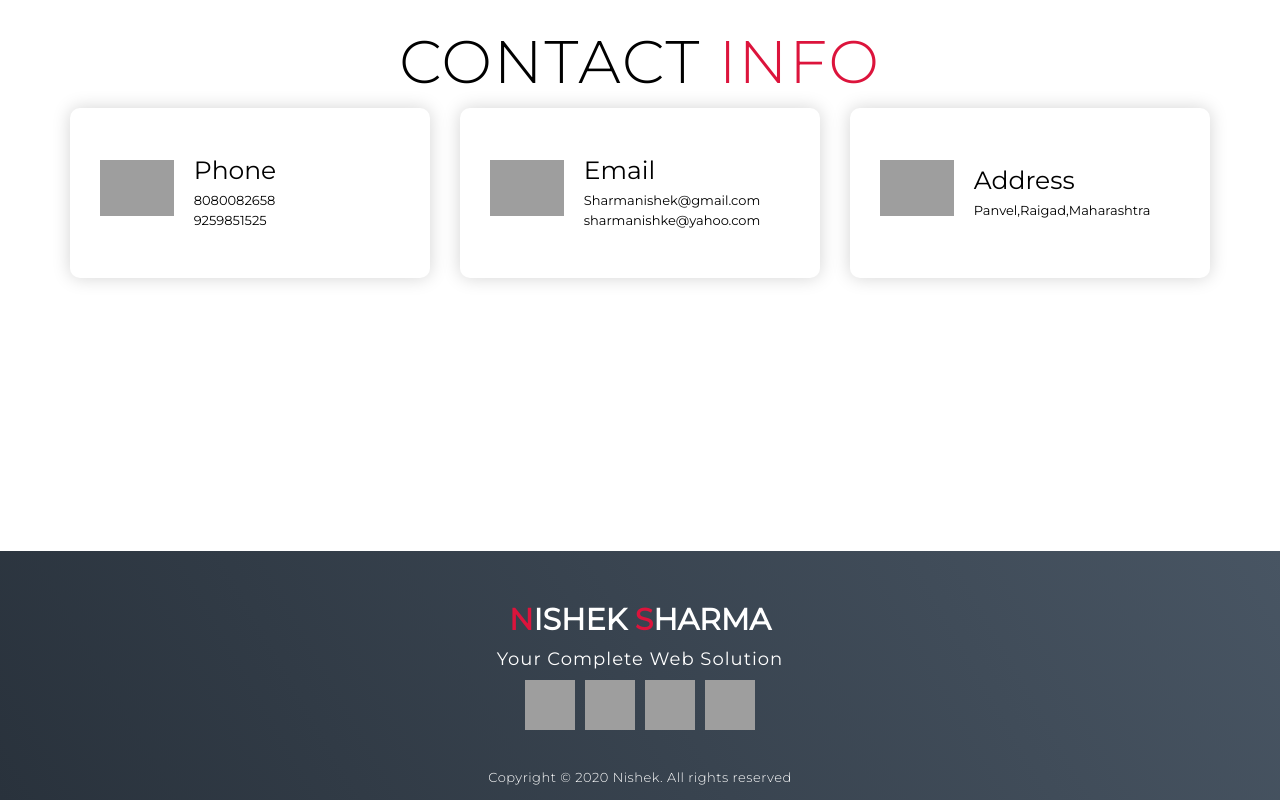
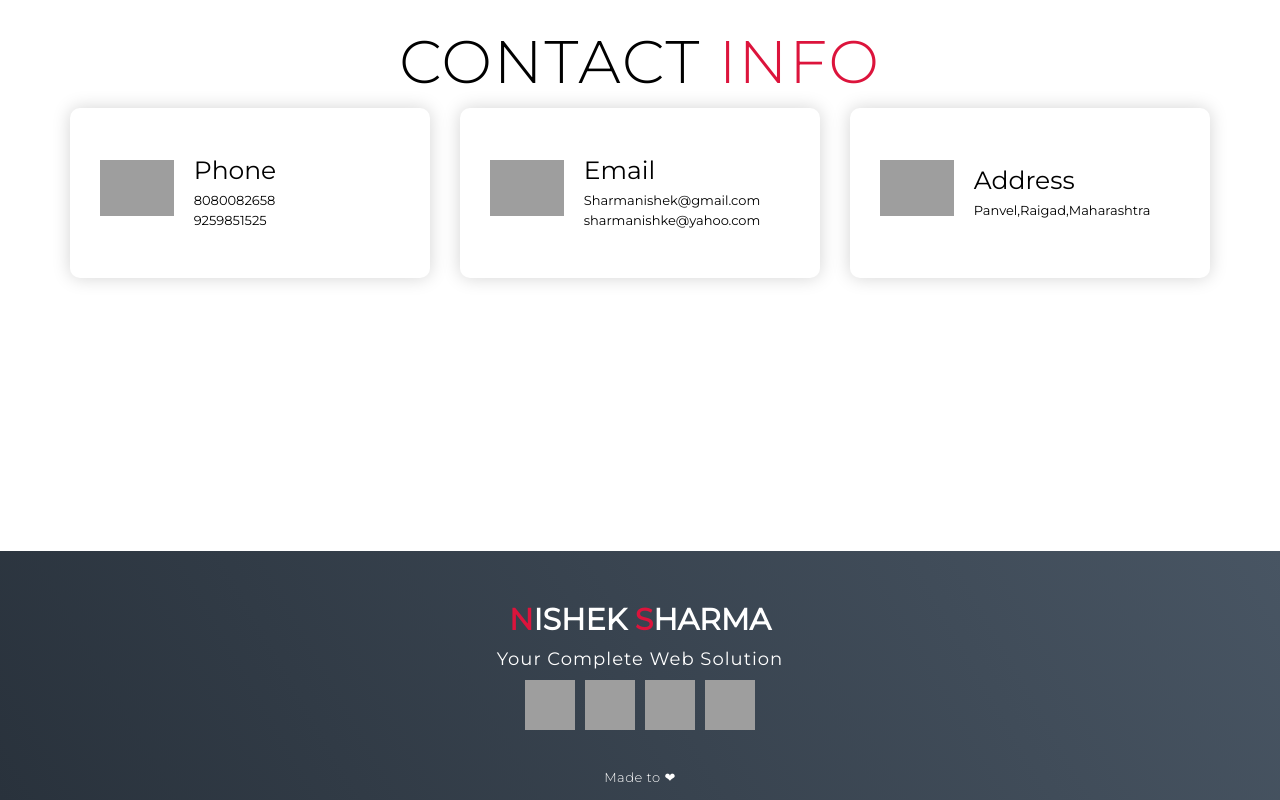
Before and after one commit to nisheksharma4/nisheksharma4.github.io, a plain HTML site: page index.html in a window 1280 px wide. Shown: the part 4992-5792 px from the top of the page. Drawn offline with Linux system fonts and the light colour scheme; grey boxes are pictures that could not be loaded.

Commit message:
Update index.html

```diff
--- a/index.html
+++ b/index.html
@@ -208,7 +208,7 @@
           <a href="#"><img src="https://img.icons8.com/bubbles/100/000000/behance.png"/></a>
         </div>
       </div>
-      <p>Copyright © 2020 Nishek. All rights reserved</p>
+      <p>Made to ❤</p>
     </div>
   </section>
   <!-- End Footer -->
```
